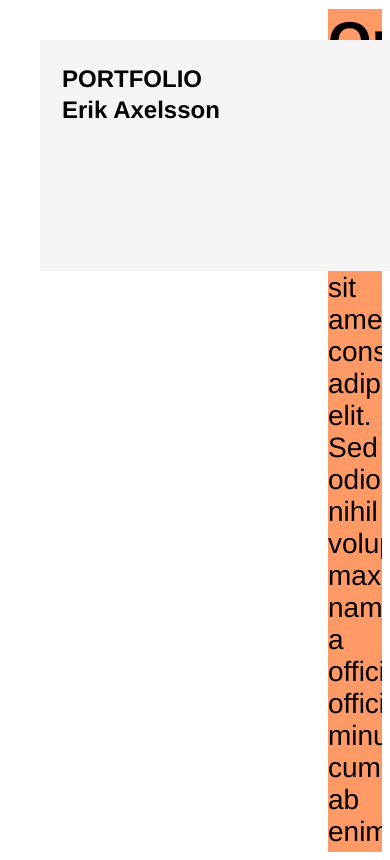
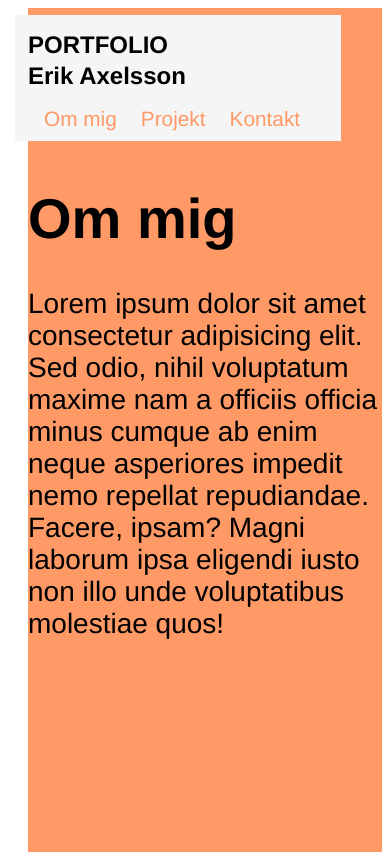
Before and after one commit to erax83/portfolio, a Vue app: page / in a window 390 px wide. Built offline with nearby package versions, Linux system fonts and the light colour scheme.

Commit message:
Add responsive styling

```diff
--- a/src/App.vue
+++ b/src/App.vue
@@ -40,7 +40,7 @@ body {
   font-family: Avenir, Helvetica, Arial, sans-serif;
   -webkit-font-smoothing: antialiased;
   -moz-osx-font-smoothing: grayscale;
-
+  /* max-width: 1500px; */
 }
 
 nav {
@@ -61,8 +61,7 @@ nav a {
   padding: 6px 8px 6px 16px;
   text-decoration: none;
   font-size: 25px;
-  color: #ff9966;
-  display: block;
+  color: hsl(20, 100%, 70%);
 }
 
 nav a:hover {
@@ -71,11 +70,11 @@ nav a:hover {
 
 #main-container {
   font-size: 28px;
-  margin-left: 320px;
   /* padding: 0px 10px; */
 
   /* position: relative; */
   /* width: 100%; */
+  max-width: 30em;
   height: 100vh;
   scroll-behavior: smooth;
   overflow: auto;
@@ -89,6 +88,7 @@ nav a:hover {
   min-height: 100vh;
   background-size: cover;
   scroll-snap-align: start;
+  padding-top: 20%;
 }
 
 .main-section:nth-child(1) {
@@ -100,28 +100,76 @@ nav a:hover {
 }
 
 .main-section:nth-child(3) {
-  /* background: mediumaquamarine; */
   background: black;
   color: white;
 }
 
-@media only screen and (min-width: 601px) {
+/* @media only screen and (min-width: 1200px) {
+  html,
+  body {
+    padding-left: 10%;
+  }
+} */
+
+@media only screen and (min-width: 901px) {
   nav {
     width: 200px;
   }
 
-  #nav-menu {
-    visibility: visible;
+  nav a {
+    display: block;
+  }
+
+  #main-container {
+    margin-left: 320px;
+  }
+
+  .main-section {
+    padding-top: 5em;
+  }
+}
+
+@media only screen and (max-width: 900px) {
+  nav {
+    width: 350px;
+  }
+
+  nav a {
+    display: inline-block;
+  }
+
+  #main-container {
+    padding-left: 70px;
+    margin-left: 0px;
+  }
+
+  .main-section {
+    padding-top: 7em;
   }
 }
 
 @media only screen and (max-width: 600px) {
   nav {
-    width: 100%;
+    top: 15px;
+    left: 15px;
+    padding: 4px 13px;
+    width: 300px;
   }
 
-  #nav-menu {
-    visibility: collapse;
+  nav a {
+    font-size: 1.3em;
   }
+
+  #main-container {
+    padding-left: 20px;
+    margin-left: 0px;
+  }
+
+  .main-section {
+    padding-top: 5em;
+  }
+
+
+
 }
 </style>
```
